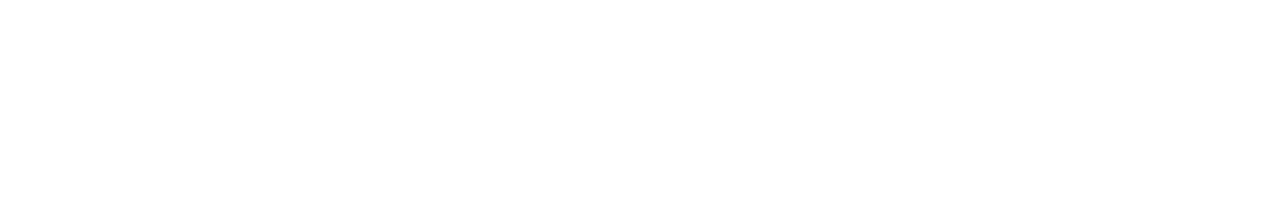
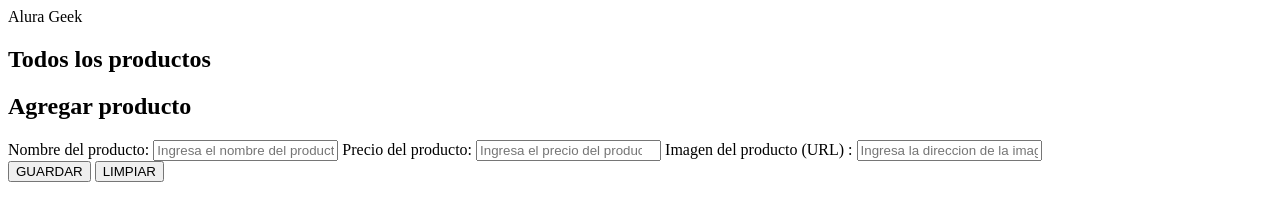
Before and after one commit to Juanchock/Alura-geek, a plain HTML site: page index.html in a window 1280 px wide. Drawn offline with Linux system fonts and the light colour scheme.

Commit message:
actualizacio html

```diff
--- a/index.html
+++ b/index.html
@@ -7,6 +7,37 @@
 </head>
 <body>
 
+  <header>
+    <Alura class="header-title">Alura Geek</h1>
+</header>
+
+<main class="main-container">
+  <section class="products">
+      <h2>Todos los productos</h2>
+      <div class="all_products" data-lista >
+      </div>
+  </section>
+  <section class="new-product">
+      <h2>Agregar producto</h2>
+      <div class="add_product">
+          <form data-form>
+              <label for="name">Nombre del producto: </label>
+              <input type="text" id="name" placeholder="Ingresa el nombre del producto"  autocomplete="off" required data-name>
+              <label for="price">Precio del producto: </label>
+              <input type="number" id="price" placeholder="Ingresa el precio del producto" autocomplete="off" required data-price>
+              <label for="image">Imagen del producto (URL) : </label>
+              <input type="text" id="image" placeholder="Ingresa la direccion de la imagen" autocomplete="off" required data-image>
+              <div class="buttons-form">
+              <input class="buttons send-button" type="submit" value="GUARDAR">
+              <input class="buttons reset-button" type="reset" value="LIMPIAR">
+              </div>
+
+          </form>
+      </div>
+  </section>
+</main>
+
+
   <script src="app.js"></script>
 </body>
 </html>
```
